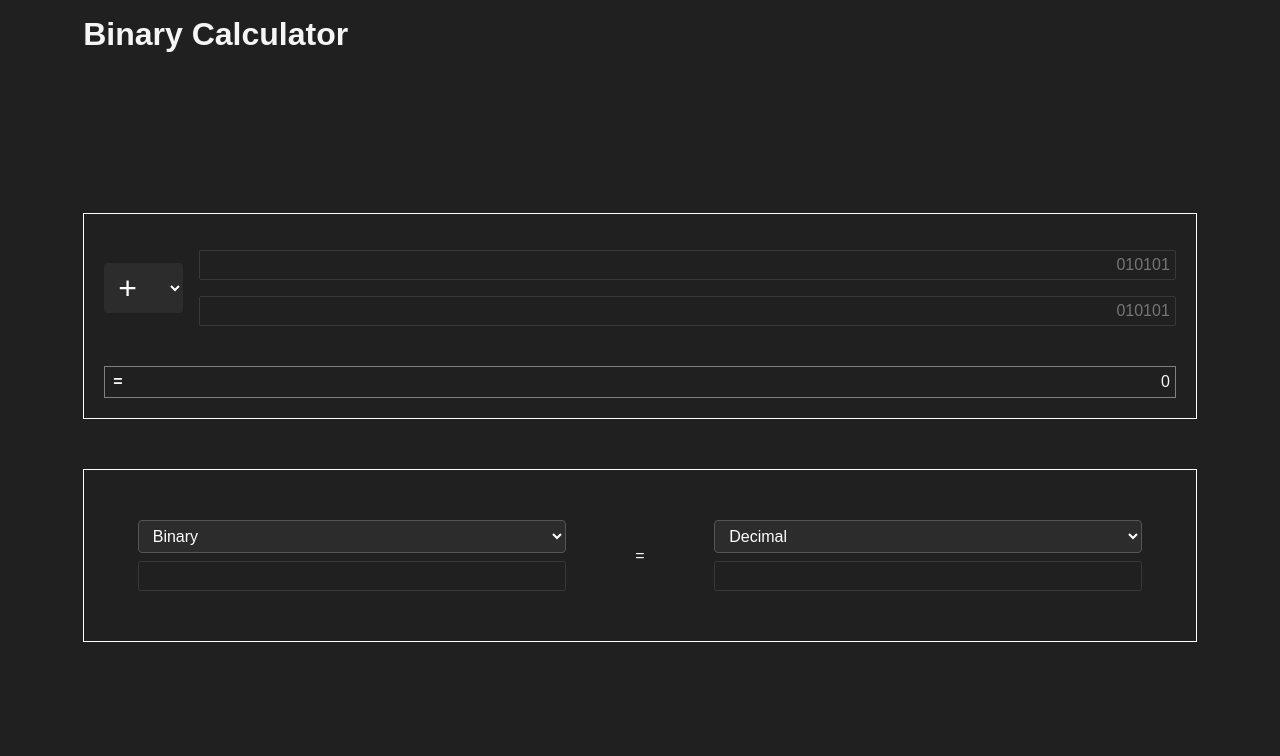
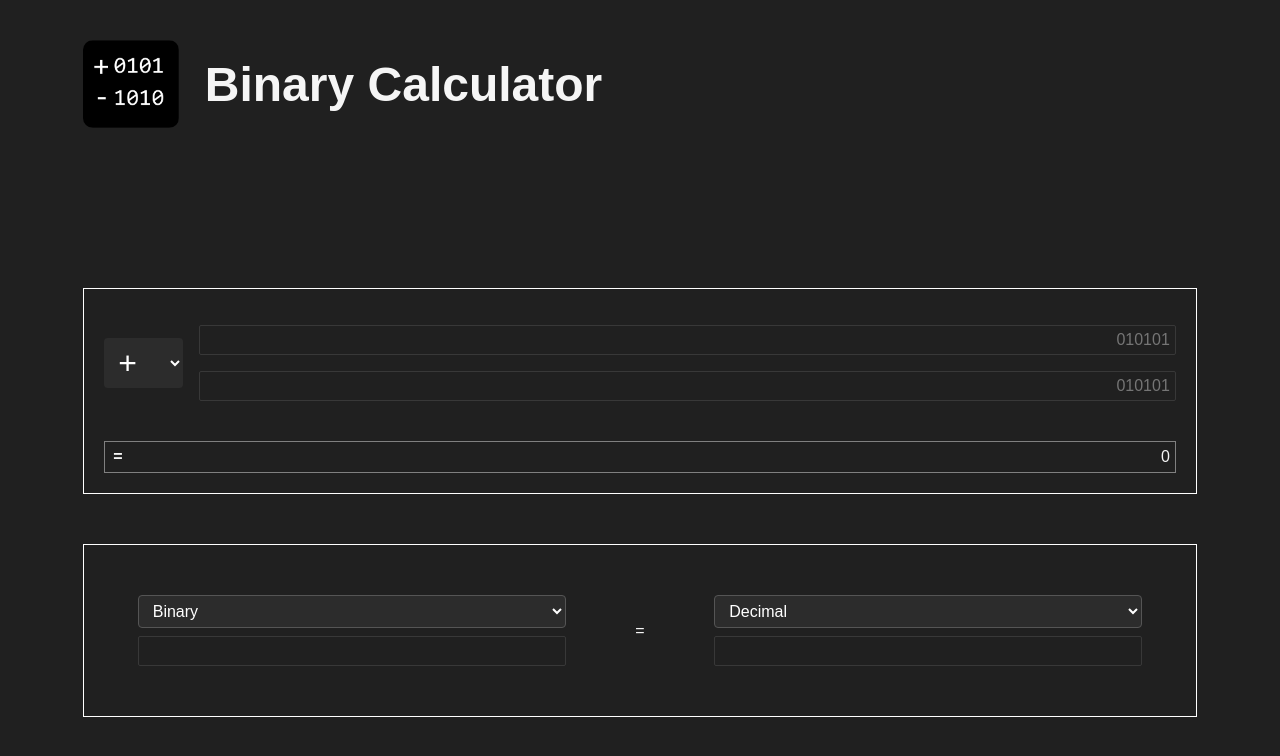
Before and after one commit to Bicheka/binary-calculator, a website built with Vite: page index.html in a window 1280 px wide. Built offline with nearby package versions, Linux system fonts and the light colour scheme.

Commit message:
logo and favicon added

```diff
--- a/index.html
+++ b/index.html
@@ -5,10 +5,12 @@
     <meta name="viewport" content="width=device-width, initial-scale=1.0">
     <title>Document</title>
     <link rel="stylesheet" href="/styles/main.css">
+    <link rel="icon" icon” href="public/favicon.ico">
     <script type="module" src="/src/main.js" defer></script>
   </head>
   <body>
     <header>
+      <img src="public/logo.png" alt="logo">
       <h1>Binary Calculator</h1>
     </header>
     <main id="app">
--- a/styles/main.css
+++ b/styles/main.css
@@ -3,9 +3,19 @@
     padding: 0;
     box-sizing: border-box;
 }
-h1{
+header{
+    display: flex;
+    align-items: center;
     width: clamp(300px, 87%, 1200px);
-    margin: 1rem auto;
+    margin: 5vh auto 0 auto;
+    gap: min(2rem, 2vw);
+}
+header img{
+    width: 96px;
+    border-radius: 10px;
+}
+header h1{
+    font-size: 3rem;
 }
 body {
     font-family: sans-serif;
```
Also changed, not shown: public/favicon.ico (added), public/logo.png (added).
